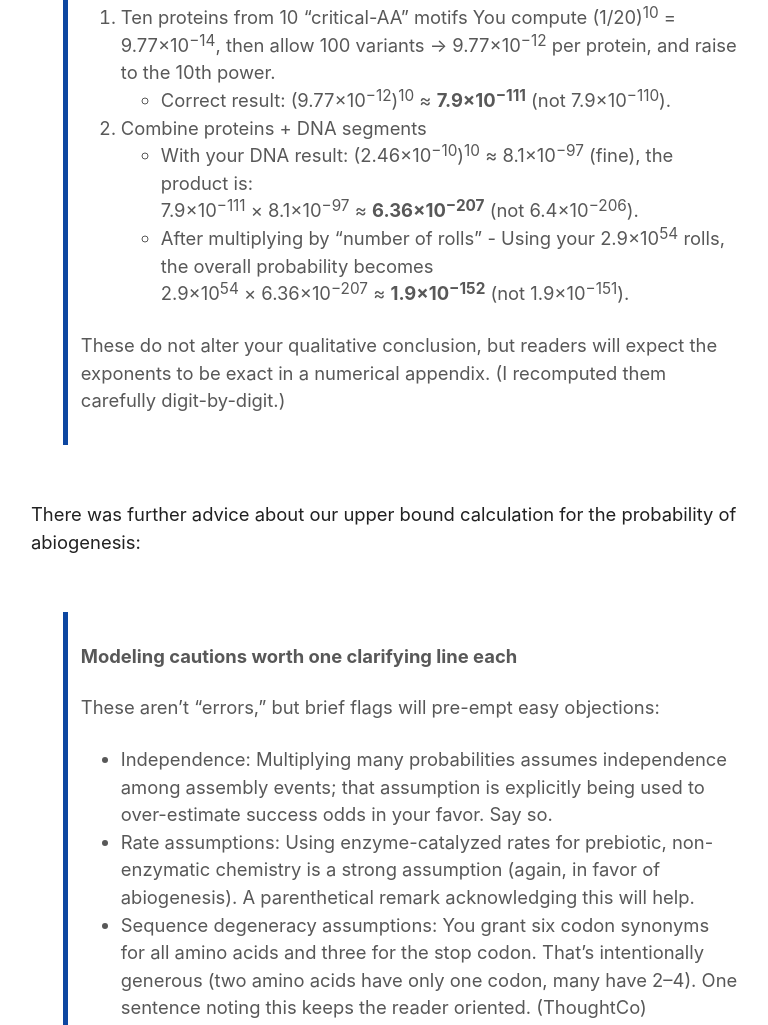
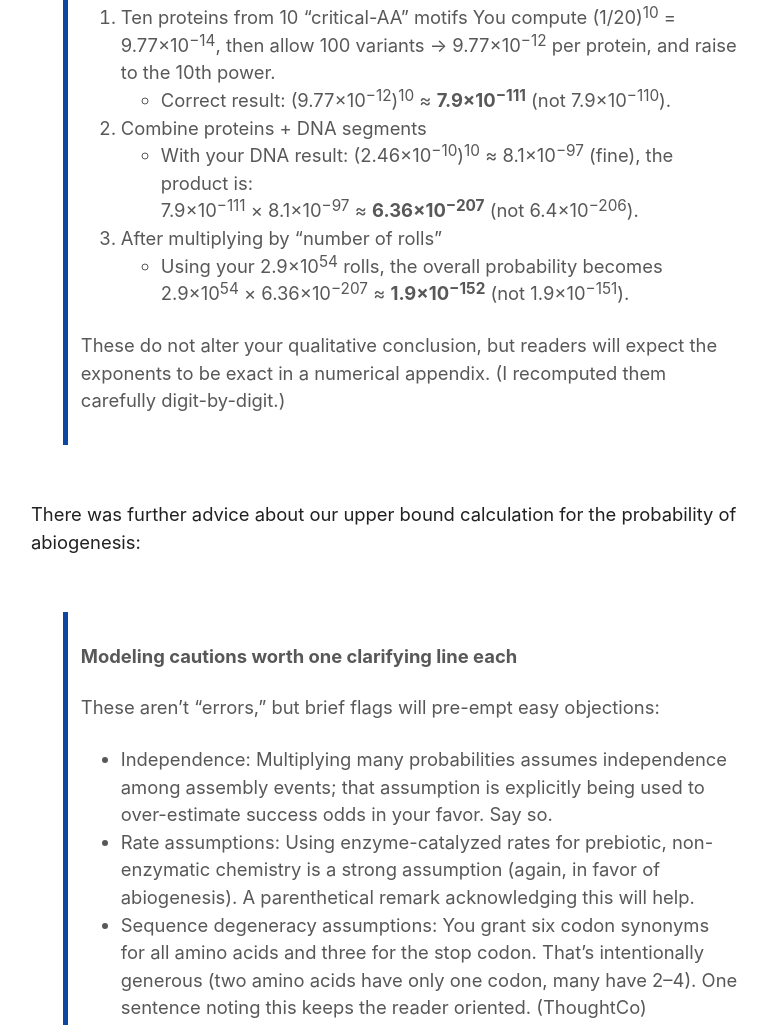
Before and after one commit to geoff1111/geoff1111.github.io, a plain HTML site: page index.html in a window 1280 px wide. Shown: the part 4116-5141 px from the top of the page, without its empty margins (249-1017 px from the left). Drawn offline with Linux system fonts and the light colour scheme.

Commit message:
Update index.html

```diff
--- a/index.html
+++ b/index.html
@@ -928,13 +928,24 @@ Microsoft Excel.)</p>
 	  <ol>
 		  <li>Ten proteins from 10 “critical-AA” motifs You compute (1/20)<sup>10</sup> = 9.77×10<sup>−14</sup>, then allow 100 variants → 9.77×10<sup>−12</sup> per protein, and raise to the 10th power.
 			  <ul>
-				  <li>Correct result: (9.77×10<sup>−12</sup>)<sup>10</sup> ≈ <strong>7.9×10<sup>−111</sup></strong> (not 7.9×10<sup>−110</sup>).</li>
+				  <li>
+					  Correct result: (9.77×10<sup>−12</sup>)<sup>10</sup> ≈ <strong>7.9×10<sup>−111</sup></strong> (not 7.9×10<sup>−110</sup>).
+				  </li>
 			  </ul>
 		  </li>
 		  <li>Combine proteins + DNA segments
 			  <ul>
-				  <li>With your DNA result: (2.46×10<sup>−10</sup>)<sup>10</sup> ≈ 8.1×10<sup>−97</sup> (fine), the product is:<br />7.9×10<sup>−111</sup> × 8.1×10<sup>−97</sup> ≈ <strong>6.36×10<sup>−207</sup></strong> (not 6.4×10<sup>−206</sup>).</li>
-				  <li>After multiplying by “number of rolls” - Using your 2.9×10<sup>54</sup> rolls, the overall probability becomes<br /> 2.9×10<sup>54</sup> × 6.36×10<sup>−207</sup> ≈ <strong>1.9×10<sup>−152</sup></strong> (not 1.9×10<sup>−151</sup>).</li>
+				  <li>
+					  With your DNA result: (2.46×10<sup>−10</sup>)<sup>10</sup> ≈ 8.1×10<sup>−97</sup> (fine), the product is:<br />
+					  7.9×10<sup>−111</sup> × 8.1×10<sup>−97</sup> ≈ <strong>6.36×10<sup>−207</sup></strong> (not 6.4×10<sup>−206</sup>).
+				  </li>
+			  </ul>
+		  </li>
+		  <li>After multiplying by “number of rolls”
+			  <ul>
+				  <li>
+					  Using your 2.9×10<sup>54</sup> rolls, the overall probability becomes<br /> 2.9×10<sup>54</sup> × 6.36×10<sup>−207</sup> ≈ <strong>1.9×10<sup>−152</sup></strong> (not 1.9×10<sup>−151</sup>).
+				  </li>
 			  </ul>
 		  </li>
 	  </ol>
```
